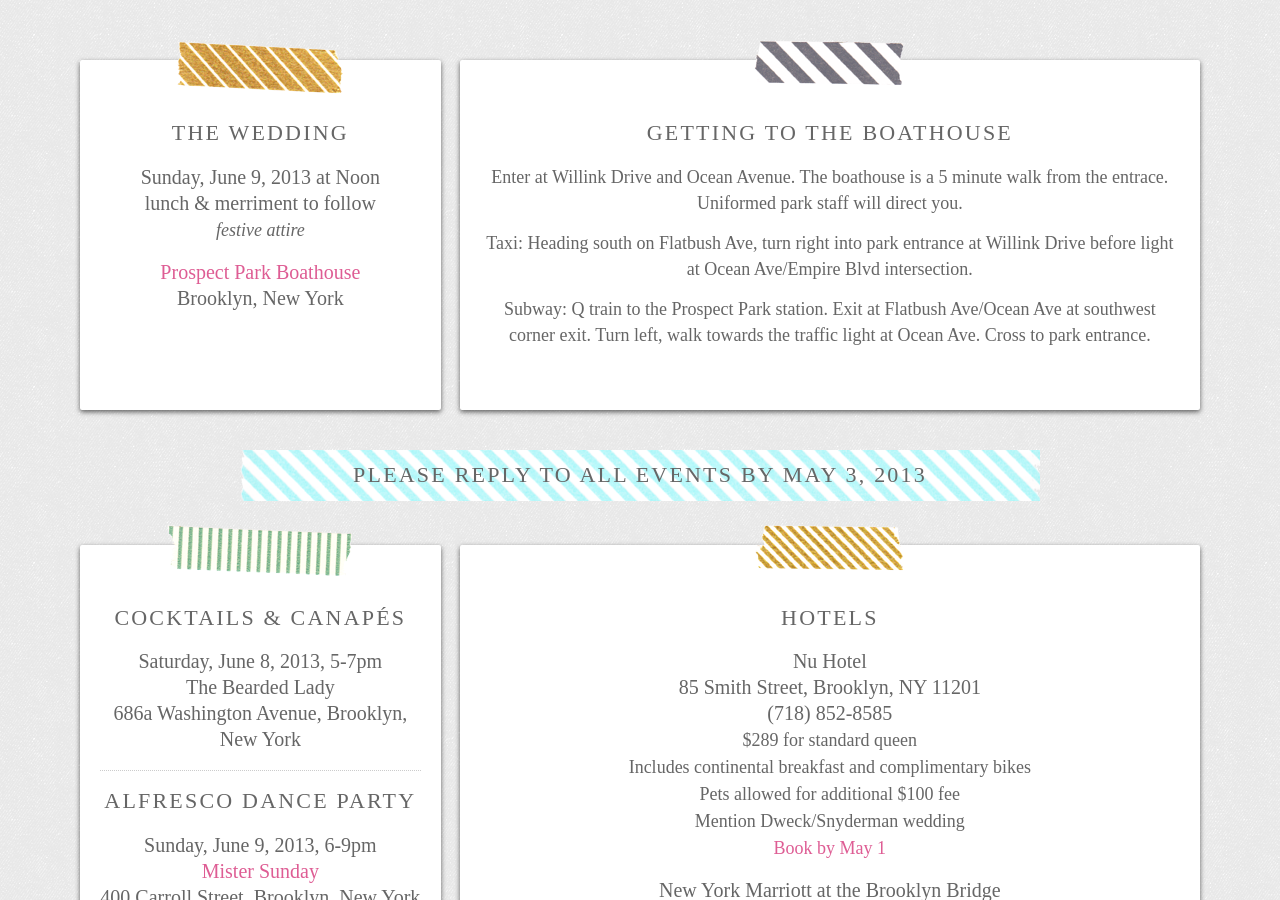
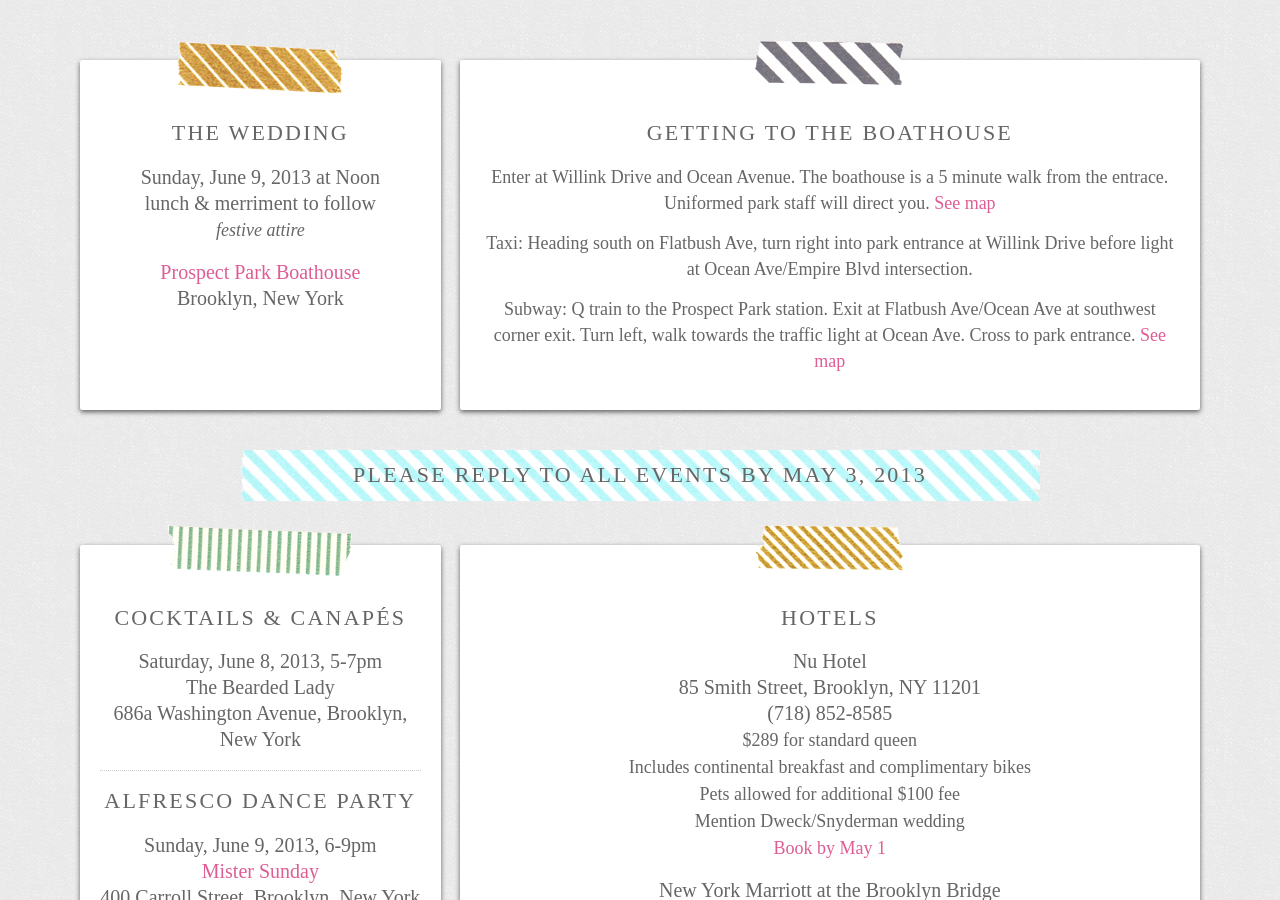
Before and after one commit to amitsnyderman/amit-loves-elana, a Jekyll site: the page built from index.html, in a window 1280 px wide and 900 px high. Built offline with Jekyll 4.4.1, drawn with Linux system fonts in a browser that asks for light colours.

Commit message:
Add links to maps

```diff
--- a/index.html
+++ b/index.html
@@ -19,9 +19,9 @@ layout: default
 <section id="directions">
 	<div class="container">
 		<h1>Getting to the Boathouse</h1>
-		<p class="description">Enter at Willink Drive and Ocean Avenue. The boathouse is a 5 minute walk from the entrace. Uniformed park staff will direct you.</p>
+		<p class="description">Enter at Willink Drive and Ocean Avenue. The boathouse is a 5 minute walk from the entrace. Uniformed park staff will direct you. <a href="http://goo.gl/maps/9IGpP">See map</a></p>
 		<p class="description"><strong>Taxi:</strong> Heading south on Flatbush Ave, turn right into park entrance at Willink Drive before light at Ocean Ave/Empire Blvd intersection.</p>
-		<p class="description"><strong>Subway:</strong> Q train to the Prospect Park station. Exit at Flatbush Ave/Ocean Ave at southwest corner exit. Turn left, walk towards the traffic light at Ocean Ave. Cross to park entrance.</p>
+		<p class="description"><strong>Subway:</strong> Q train to the Prospect Park station. Exit at Flatbush Ave/Ocean Ave at southwest corner exit. Turn left, walk towards the traffic light at Ocean Ave. Cross to park entrance. <a href="http://goo.gl/maps/CEIsl">See map</a></p>
 	</div>
 </section>
 
```
